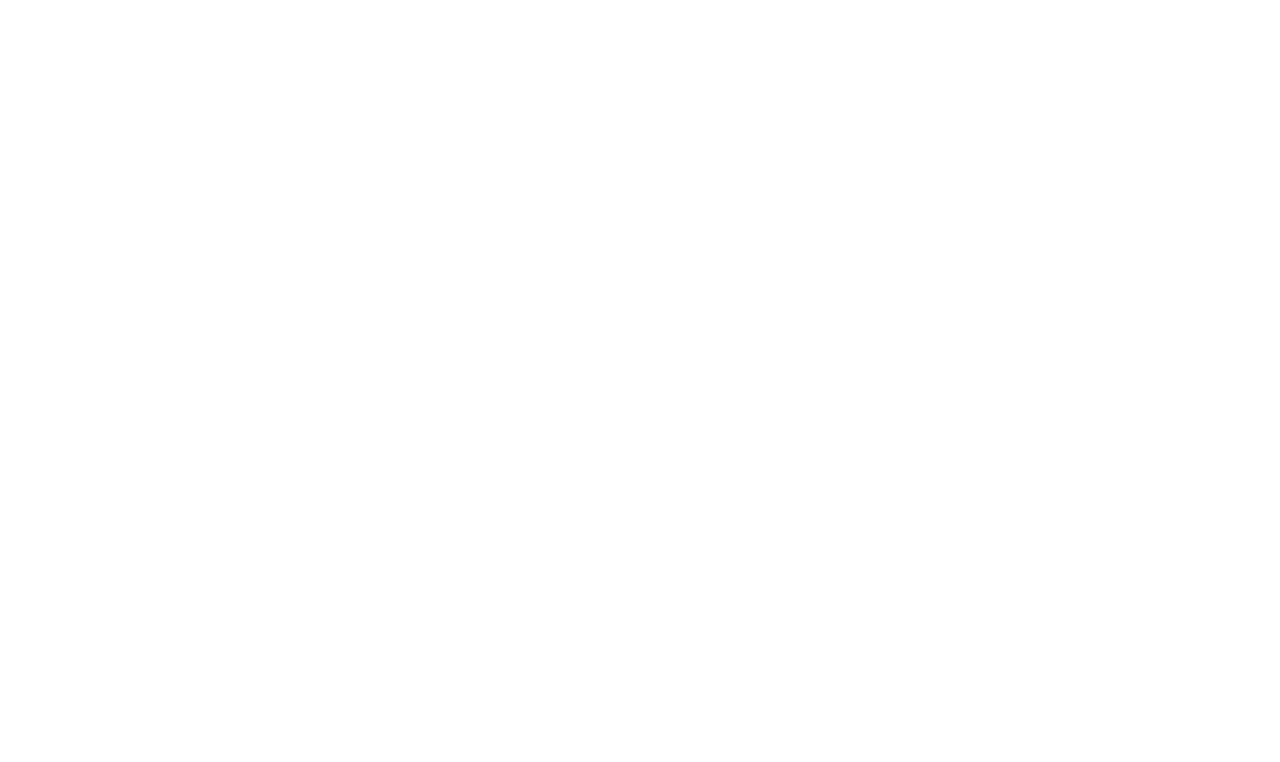
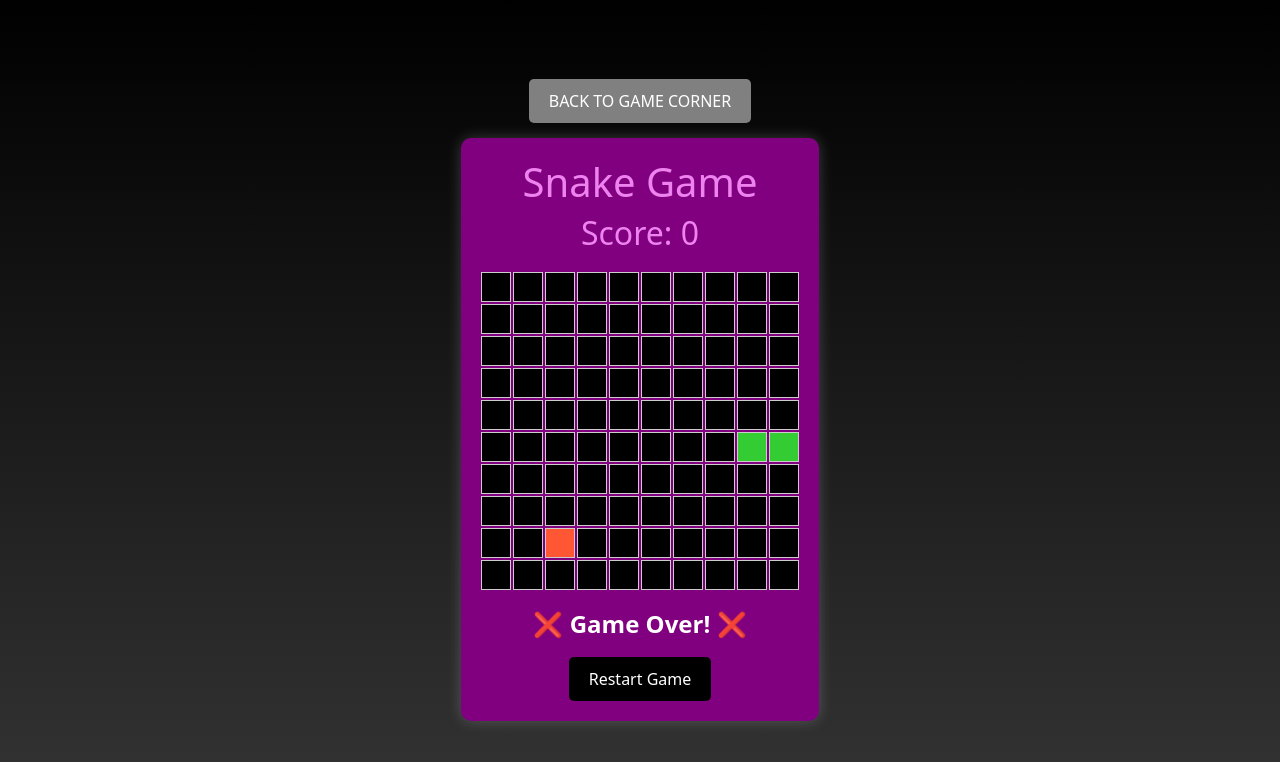
Before and after one commit to safabeegum/CHARITY_MAIN-PROJECT, a React (Create React App) app in the folder charity-frontend/: page /snakegame in a window 1280 px wide. Before the commit this address had no page. Shown: the top 762 px of the page. Built offline with nearby package versions, Linux system fonts and the light colour scheme.

Commit message:
Snake Game Completed

```diff
--- a/charity-frontend/src/App.js
+++ b/charity-frontend/src/App.js
@@ -19,6 +19,7 @@ import GameIndex from './components/GameIndex';
 import Quiz from './components/Quiz';
 import GuessTheNumber from './components/GuessTheNumber';
 import TicTacToe from './components/TicTacToe';
+import SnakeGame from './components/SnakeGame';
 
 function App() {
   return (
@@ -44,6 +45,7 @@ function App() {
         <Route path='/quiz' element={<Quiz/>}/>
         <Route path='/guessthenumber' element={<GuessTheNumber/>}/>
         <Route path='/tictactoe' element={<TicTacToe/>}/>
+        <Route path='/snakegame' element={<SnakeGame/>}/>
 
       </Routes>
       </BrowserRouter>
--- a/charity-frontend/src/components/GameIndex.jsx
+++ b/charity-frontend/src/components/GameIndex.jsx
@@ -72,7 +72,7 @@ const GameIndex = () => {
         "QUIZ": "/quiz",
         "GUESS THE NUMBER": "/guessthenumber",
         "TIC TAC TOE": "/tictactoe",
-        "SNAKE GAME": "/snake-game",
+        "SNAKE GAME": "/snakegame",
         "HANG MAN": "/hang-man",
         "ADULT PICTIONARY": "/adult-pictionary",
         "TRUTH/DARE": "/truth-or-dare",
--- /dev/null
+++ b/charity-frontend/src/components/SnakeGame.jsx
@@ -0,0 +1,246 @@
+import React, { useState, useEffect } from "react";
+import { Link } from "react-router-dom";
+
+const SnakeGame = () => {
+  const generateFood = () => {
+    const x = Math.floor(Math.random() * gridSize);
+    const y = Math.floor(Math.random() * gridSize);
+    return { x, y };
+  };
+
+  const gridSize = 10;
+  const WINNING_SCORE = 10;
+  const [snake, setSnake] = useState([
+    { x: 5, y: 5 },
+    { x: 4, y: 5 },
+    { x: 3, y: 5 },
+  ]);
+  const [direction, setDirection] = useState("RIGHT");
+  const [food, setFood] = useState(generateFood());
+  const [gameOver, setGameOver] = useState(false);
+  const [gameWon, setGameWon] = useState(false);
+  const [score, setScore] = useState(0);
+  const [shake, setShake] = useState(false); // Shake effect on lose
+
+  useEffect(() => {
+    if (gameOver || gameWon) return;
+    const interval = setInterval(() => {
+      moveSnake();
+    }, 200);
+
+    return () => clearInterval(interval);
+  }, [snake, direction, gameOver, gameWon]);
+
+  const moveSnake = () => {
+    const newSnake = [...snake];
+    const head = { ...newSnake[0] };
+
+    switch (direction) {
+      case "UP":
+        head.y -= 1;
+        break;
+      case "DOWN":
+        head.y += 1;
+        break;
+      case "LEFT":
+        head.x -= 1;
+        break;
+      case "RIGHT":
+        head.x += 1;
+        break;
+      default:
+        break;
+    }
+
+    newSnake.unshift(head);
+
+    if (head.x === food.x && head.y === food.y) {
+      setFood(generateFood());
+      setScore(score + 1);
+
+      if (score + 1 === WINNING_SCORE) {
+        setGameWon(true);
+        triggerWinEffect();
+        return;
+      }
+    } else {
+      newSnake.pop();
+    }
+
+    if (checkCollision(head)) {
+      setGameOver(true);
+      triggerShakeEffect();
+    }
+
+    setSnake(newSnake);
+  };
+
+  const checkCollision = (head) => {
+    if (head.x < 0 || head.x >= gridSize || head.y < 0 || head.y >= gridSize) {
+      return true;
+    }
+
+    for (let i = 1; i < snake.length; i++) {
+      if (snake[i].x === head.x && snake[i].y === head.y) {
+        return true;
+      }
+    }
+    return false;
+  };
+
+  const changeDirection = (e) => {
+    if (gameOver || gameWon) return;
+
+    switch (e.key) {
+      case "ArrowUp":
+        if (direction !== "DOWN") setDirection("UP");
+        break;
+      case "ArrowDown":
+        if (direction !== "UP") setDirection("DOWN");
+        break;
+      case "ArrowLeft":
+        if (direction !== "RIGHT") setDirection("LEFT");
+        break;
+      case "ArrowRight":
+        if (direction !== "LEFT") setDirection("RIGHT");
+        break;
+      default:
+        break;
+    }
+  };
+
+  const restartGame = () => {
+    setSnake([
+      { x: 5, y: 5 },
+      { x: 4, y: 5 },
+      { x: 3, y: 5 },
+    ]);
+    setDirection("RIGHT");
+    setFood(generateFood());
+    setGameOver(false);
+    setGameWon(false);
+    setScore(0);
+    setShake(false);
+  };
+
+  useEffect(() => {
+    window.addEventListener("keydown", changeDirection);
+    return () => window.removeEventListener("keydown", changeDirection);
+  }, [direction]);
+
+  const triggerWinEffect = () => {
+    alert("🎉 You Win! 🎉");
+  };
+
+  const triggerShakeEffect = () => {
+    setShake(true);
+    setTimeout(() => setShake(false), 500);
+  };
+
+  return (
+    <div style={styles.page}>
+      {/* BACK TO GAME CORNER BUTTON */}
+      <Link to="/gameindex" style={styles.backButton}>
+        BACK TO GAME CORNER
+      </Link>
+
+      <div style={styles.gameContainer}>
+        <h1>Snake Game</h1>
+        <h2>Score: {score}</h2>
+        <div style={{ ...styles.board, ...(shake ? styles.shake : {}) }}>
+          {Array.from({ length: gridSize }).map((_, row) =>
+            Array.from({ length: gridSize }).map((_, col) => {
+              const isSnake = snake.some((segment) => segment.x === col && segment.y === row);
+              const isFood = food.x === col && food.y === row;
+              return (
+                <div
+                  key={`${row}-${col}`}
+                  style={{
+                    ...styles.cell,
+                    ...(isSnake ? styles.snake : {}),
+                    ...(isFood ? styles.food : {}),
+                  }}
+                />
+              );
+            })
+          )}
+        </div>
+
+        {gameOver && (
+          <div>
+            <h2 style={styles.loseText}>❌ Game Over! ❌</h2>
+            <button style={styles.button} onClick={restartGame}>Restart Game</button>
+          </div>
+        )}
+      </div>
+    </div>
+  );
+};
+
+// Styles
+const styles = {
+  page: {
+    background: "linear-gradient(to bottom, #000000, #1a1a1a, #333333)",
+    height: "100vh",
+    display: "flex",
+    flexDirection: "column",
+    justifyContent: "center",
+    alignItems: "center",
+  },
+  backButton: {
+    textDecoration: "none",
+    backgroundColor: "grey",
+    color: "white", // Updated purple to match text color in image
+    padding: "10px 20px",
+    borderRadius: "5px",
+    fontSize: "16px",
+    marginBottom: "15px",
+  },
+  gameContainer: {
+    backgroundColor: "purple", // Purple box
+    padding: "20px",
+    borderRadius: "10px",
+    boxShadow: "0 0 15px rgba(255, 255, 255, 0.2)",
+    textAlign: "center",
+    color: "violet",
+  },
+  board: {
+    display: "grid",
+    gridTemplateColumns: "repeat(10, 30px)",
+    gridTemplateRows: "repeat(10, 30px)",
+    gap: "2px",
+    margin: "20px auto",
+  },
+  cell: {
+    width: "30px",
+    height: "30px",
+    backgroundColor: "black",
+    border: "1px solid #ccc",
+  },
+  snake: {
+    backgroundColor: "#33cc33",
+  },
+  food: {
+    backgroundColor: "#ff5733",
+  },
+  button: {
+    padding: "10px 20px",
+    fontSize: "16px",
+    backgroundColor: "black",
+    color: "white",
+    border: "none",
+    borderRadius: "5px",
+    cursor: "pointer",
+    marginTop: "10px",
+  },
+  shake: {
+    animation: "shake 0.5s",
+  },
+  loseText: {
+    fontSize: "24px",
+    fontWeight: "bold",
+    color: "white",
+  },
+};
+
+export default SnakeGame;
```
